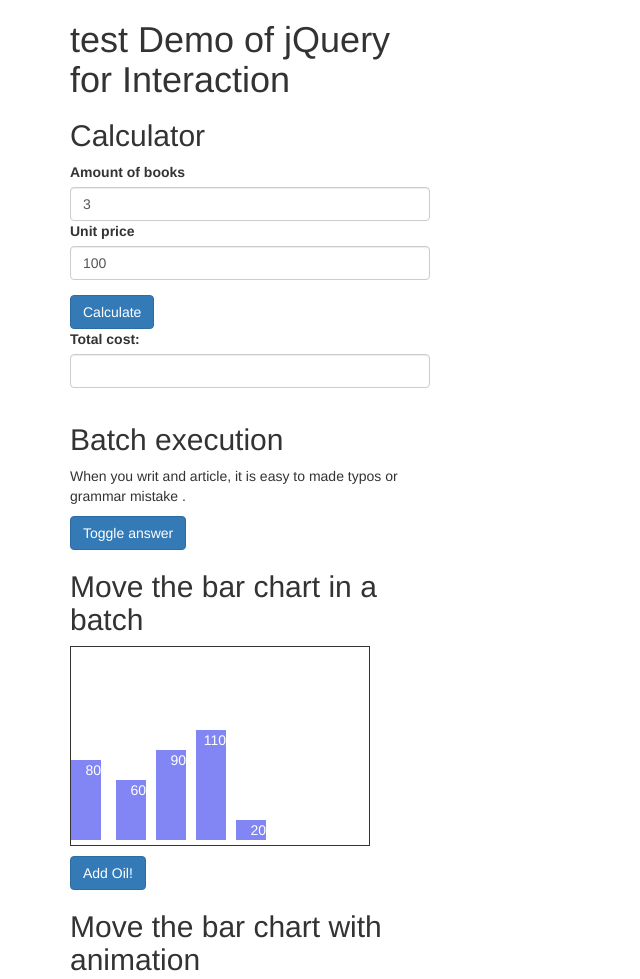
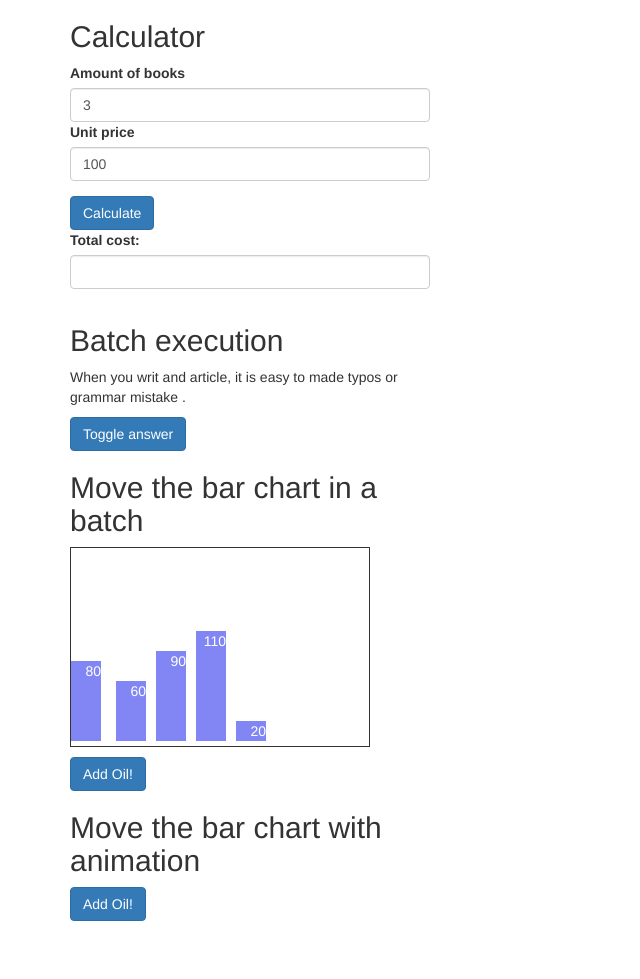
Before and after one commit to Chenssss/Chenssss.github.io, a plain HTML site: page lianxi1232.html in a window 1280 px wide. Shown: the top 979 px of the page, without its empty margins (0-640 px from the left). After the commit the page ends 921 px from the top, so only its background shows below. Drawn offline with nearby package versions, Linux system fonts and the light colour scheme.

Commit message:
Merge bran
kk

```diff
--- a/lianxi.html
+++ b/lianxi1232.html
@@ -6,14 +6,13 @@
 
     <!-- Latest compiled and minified CSS -->
     <link rel="stylesheet" href="https://maxcdn.bootstrapcdn.com/bootstrap/3.3.7/css/bootstrap.min.css" integrity="sha384-BVYiiSIFeK1dGmJRAkycuHAHRg32OmUcww7on3RYdg4Va+PmSTsz/K68vbdEjh4u" crossorigin="anonymous">
+
 </head>
 
 <body>
     <div class="container">
         <div class="row">
             <div class="col-md-4">
-                <h1>test Demo of jQuery for Interaction</h1>
-
                 <h2> Calculator </h2>
                 <div class="row">
                     <div class="col-md-12">
```
